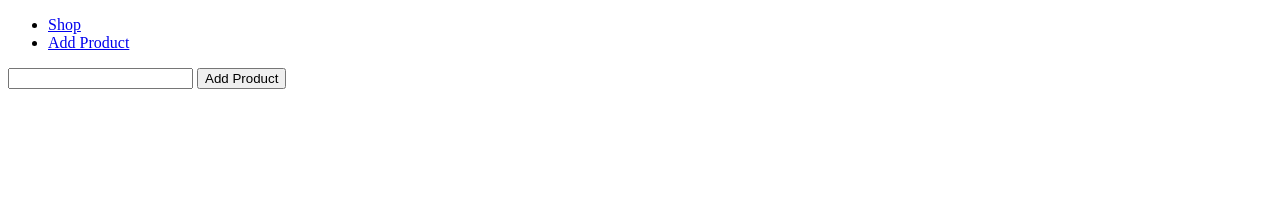
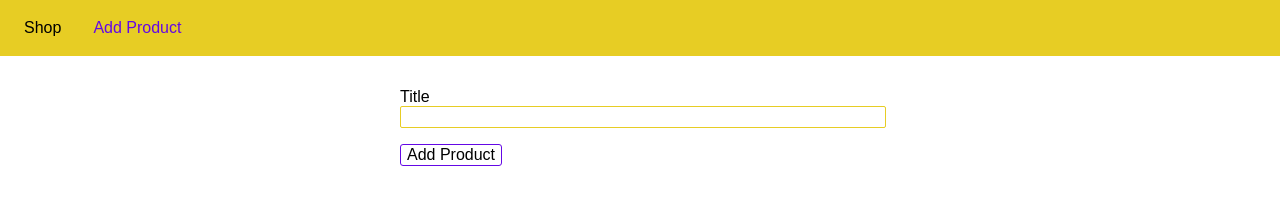
Before and after one commit to filipdespic/nodejs-practice, a website: page views/add-product.html in a window 1280 px wide. Drawn offline with Linux system fonts and the light colour scheme.

Commit message:
add styling

```diff
--- a/views/add-product.html
+++ b/views/add-product.html
@@ -4,20 +4,108 @@
     <meta charset="UTF-8">
     <meta name="viewport" content="width=device-width, initial-scale=1.0">
     <title>Document</title>
+    <style>
+        body {
+            padding: 0;
+            margin: 0;
+            font-family: sans-serif;
+        }
+
+        main {
+            padding: 1rem;
+        }
+
+        .main-header {
+            width: 100%;
+            height: 3.5rem;
+            background-color: #e7cd24;
+            padding: 0 0.5rem;
+        }
+
+        .main-header__nav {
+            height: 100%;
+            display: flex;
+            align-items: center;
+        }
+
+        .main-header__item-list {
+            list-style: none;
+            margin: 0;
+            padding: 0;
+            display: flex;
+        }
+
+        .main-header__item {
+            margin: 0 1rem;
+            padding: 0;
+        }
+
+        .main-header__item a {
+            text-decoration: none;
+            color: black;
+        }
+
+        .main-header__item a:hover,
+        .main-header__item a:active,
+        .main-header__item a.active {
+            color: #6408e5;
+        }
+
+        .product-form {
+            width: 30rem;
+            max-width: 90%;
+            margin: auto;
+        }
+
+        .form-control {
+            margin: 1rem 0;
+        }
+
+        .form-control label,
+        .form-control input {
+            display: block;
+            width: 100%;
+        }
+
+        .form-control input {
+            border: 1px solid #e7cd24;
+            font: inherit;
+            border-radius: 2px;
+        }
+
+        button {
+            font: inherit;
+            border: 1px solid #6408e5;
+            background: white;
+            border-radius: 3px;
+            cursor: pointer;
+        }
+
+        button:hover,
+        button:active {
+            background-color: #6408e5;
+            color: white;
+        }
+
+    </style>
 </head>
 <body>
-    <header>
-        <nav>
-            <ul>
-                <li><a href="/">Shop</a></li>
-                <li><a href="/admin/add-product">Add Product</a></li>
+    <header class="main-header">
+        <nav class="main-header__nav">
+            <ul class="main-header__item-list">
+                <li class="main-header__item"><a href="/">Shop</a></li>
+                <li class="main-header__item"><a class="active" href="/admin/add-product">Add Product</a></li>
             </ul>
         </nav>
     </header>
 
     <main>
-        <form action="/admin/add-product" method="POST">
-            <input type="text" name="title">
+        <form class="product-form" action="/admin/add-product" method="POST">
+            <div class="form-control">
+                <label for="title">Title</label>
+                <input type="text" name="title" id="title">
+            </div>
+
             <button type="submit">Add Product</button>
         </form>
     </main>
```
Also changed, not shown: views/page-not-found.html (+53 -5 lines), views/shop.html (+53 -5 lines).
